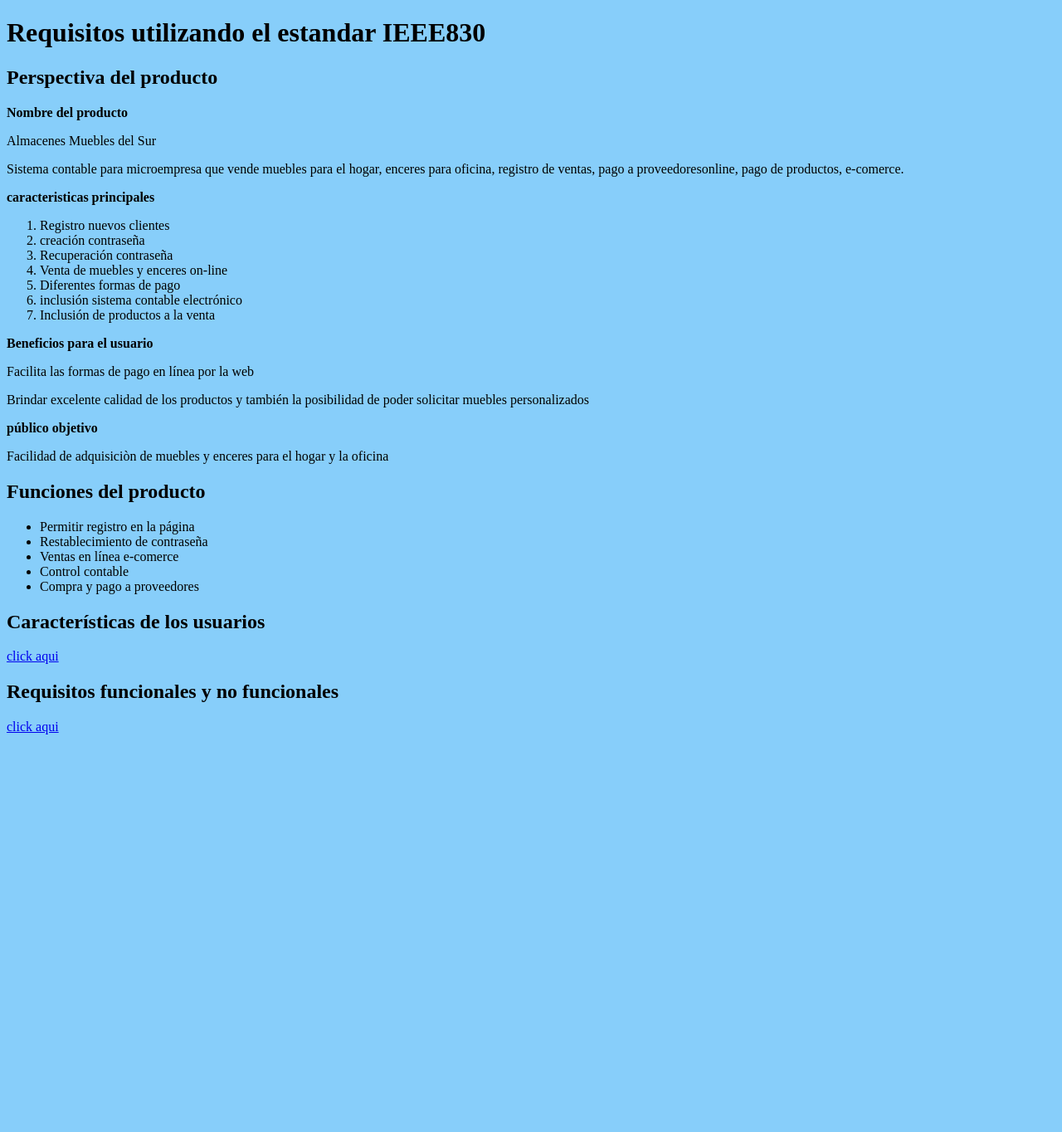
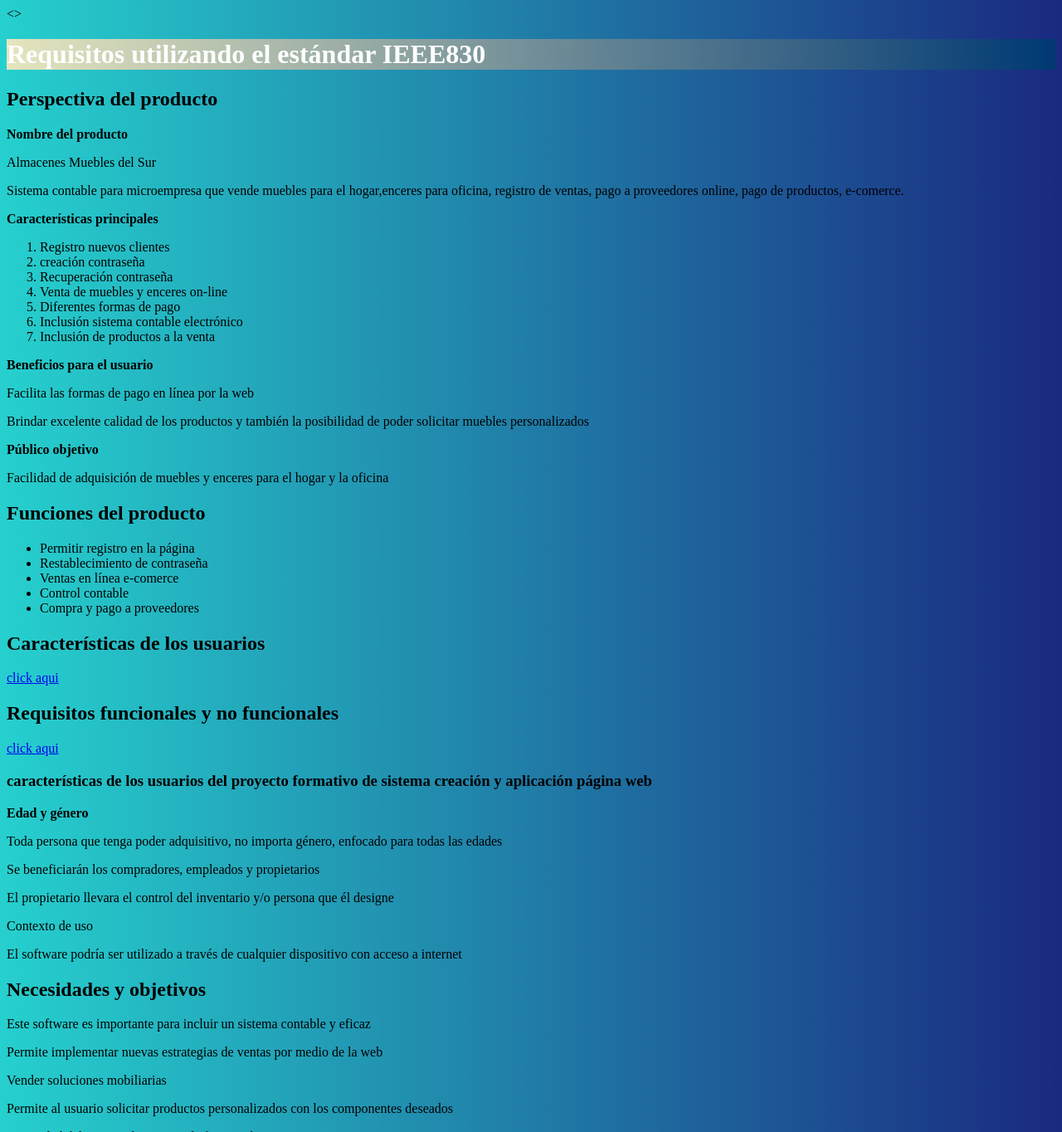
Before and after one commit to Alcoroal/perspectiva, a plain HTML site: page index.html in a window 1280 px wide. Shown: the top 1364 px of the page at 83% size. Before the commit the page ends 893 px from the top, so only its background shows below. Drawn offline with Linux system fonts and the light colour scheme.

Commit message:
Se finalizó la actividad GA1-220501092-AA4-EV02

```diff
--- a/index.html
+++ b/index.html
@@ -7,24 +7,23 @@
     <link rel="stylesheet" href="style.css" />
     <script src="script.js"></script>
   </head>
-  <body>
-    <h1>Requisitos utilizando el estandar IEEE830</h1>
+  <>
+    <h1>Requisitos utilizando el estándar IEEE830</h1>
     <h2>Perspectiva del producto</h2>
     <strong>Nombre del producto</strong>
     <p>Almacenes Muebles del Sur</p>
     <p>
-      Sistema contable para microempresa que vende muebles para el hogar,
-      enceres para oficina, registro de ventas, pago a proveedoresonline, pago
+      Sistema contable para microempresa que vende muebles para el hogar,enceres para oficina, registro de ventas, pago a proveedores online, pago
       de productos, e-comerce.
     </p>
-    <strong>caracteristicas principales</strong>
+    <strong>Características principales</strong>
     <ol>
       <li>Registro nuevos clientes</li>
       <li>creación contraseña</li>
       <li>Recuperación contraseña</li>
       <li>Venta de muebles y enceres on-line</li>
       <li>Diferentes formas de pago</li>
-      <li>inclusión sistema contable electrónico</li>
+      <li>Inclusión sistema contable electrónico</li>
       <li>Inclusión de productos a la venta</li>
     </ol>
     <strong>Beneficios para el usuario</strong>
@@ -33,9 +32,9 @@
       Brindar excelente calidad de los productos y también la posibilidad de
       poder solicitar muebles personalizados
     </p>
-    <strong>público objetivo</strong>
+    <strong>Público objetivo</strong>
     <p>
-      Facilidad de adquisiciòn de muebles y enceres para el hogar y la oficina
+      Facilidad de adquisición de muebles y enceres para el hogar y la oficina
     </p>
     <h2>Funciones del producto</h2>
     <ul>
@@ -48,9 +47,37 @@
     <h2>Características de los usuarios</h2>
     <!--Ya está hecho-->
     <a href="https://alcoroal.github.io/Casos-de-Uso/" target="_blank"
-      >click aqui</a>
+      >click aqui</a
+    >
     <h2>Requisitos funcionales y no funcionales</h2>
     <!--Ya está hecho-->
-    <a href="https://alcoroal.github.io/Requerimientos/" target="_blank">click aqui</a>
+    <a href="https://alcoroal.github.io/Requerimientos/" target="_blank"
+      >click aqui</a
+    ><h3>características de los usuarios del proyecto formativo de sistema creación y aplicación página web</h3>
+    <b>Edad y género</b>
+    <p>Toda persona que tenga poder adquisitivo, no importa género, enfocado para todas las edades</p>
+    <p>Se beneficiarán los compradores, empleados y propietarios </p>
+    <p>El propietario llevara el control del inventario y/o persona que él designe</p>
+    <p>Contexto de uso</p>
+<!--Entender el entorno en el que los usuarios utilizarán el software, como el lugar físico, el momento del día o la frecuencia de uso, puede influir en el diseño de la experiencia de usuario y las Características prioritarias-->
+<p>El software podría ser utilizado a través de cualquier dispositivo con acceso a internet</p>
+<h2>Necesidades y objetivos</h2>
+<!--las necesidades y los objetivos de los compradores de Almacenes Muebles del Sur es encontrar los productos ideales que cubran sus expectativas-->
+<p>Este software es importante para incluir un sistema contable y eficaz</p>
+<p>Permite implementar nuevas estrategias de ventas por medio de la web</p>
+<p>Vender soluciones mobiliarias</p>
+<p>Permite al usuario solicitar productos personalizados con los componentes deseados</p>
+<!--Algunos usuarios pueden tener habilidades técnicas avanzadas y estar familiarizados con la compra de productos en línea, mientras otros pueden ser menos técnicos y necesitan la orientación para realizar compras en línea-->
+<p>Capacidad del manejo de internet de forma mínima</p>
+<p>Manejo de cuentas y perfiles de usuario</p>
+<p>competencias técnicas para la configuración e interacción con el software</p>
+<p>Capacidad mínima en la aplicación de sistemas contables</p>
+<hr>
+<p>©Copyright todos los derechos reservados</p>
+<p>proyecto formativo software para almacén de muebles y enceres</p>
+<ul>
+    <li>Alvaro Cordoba</li>
+</ul>
+<p>Tecnología en análisis y desarrollo de software ficha: 2834923</p>
   </body>
 </html>
--- a/style.css
+++ b/style.css
@@ -1,3 +1,15 @@
 body {
-  background-color: lightskyblue;
+  background-color: background: #1A2980;  /* fallback for old browsers */
+  background: -webkit-linear-gradient(to right, #26D0CE, #1A2980);  /* Chrome 10-25, Safari 5.1-6 */
+  background: linear-gradient(to right, #26D0CE, #1A2980); /* W3C, IE 10+/ Edge, Firefox 16+, Chrome 26+, Opera 12+, Safari 7+ */
+
 }
+/*h1, h2. strong, parrafo, b, ul, li*/
+h1{
+    background: #003973;  /* fallback for old browsers */
+    background: -webkit-linear-gradient(to right, #E5E5BE, #003973);  /* Chrome 10-25, Safari 5.1-6 */
+    background: linear-gradient(to right, #E5E5BE, #003973); /* W3C, IE 10+/ Edge, Firefox 16+, Chrome 26+, Opera 12+, Safari 7+ */
+
+    color: white;
+
+}
```
